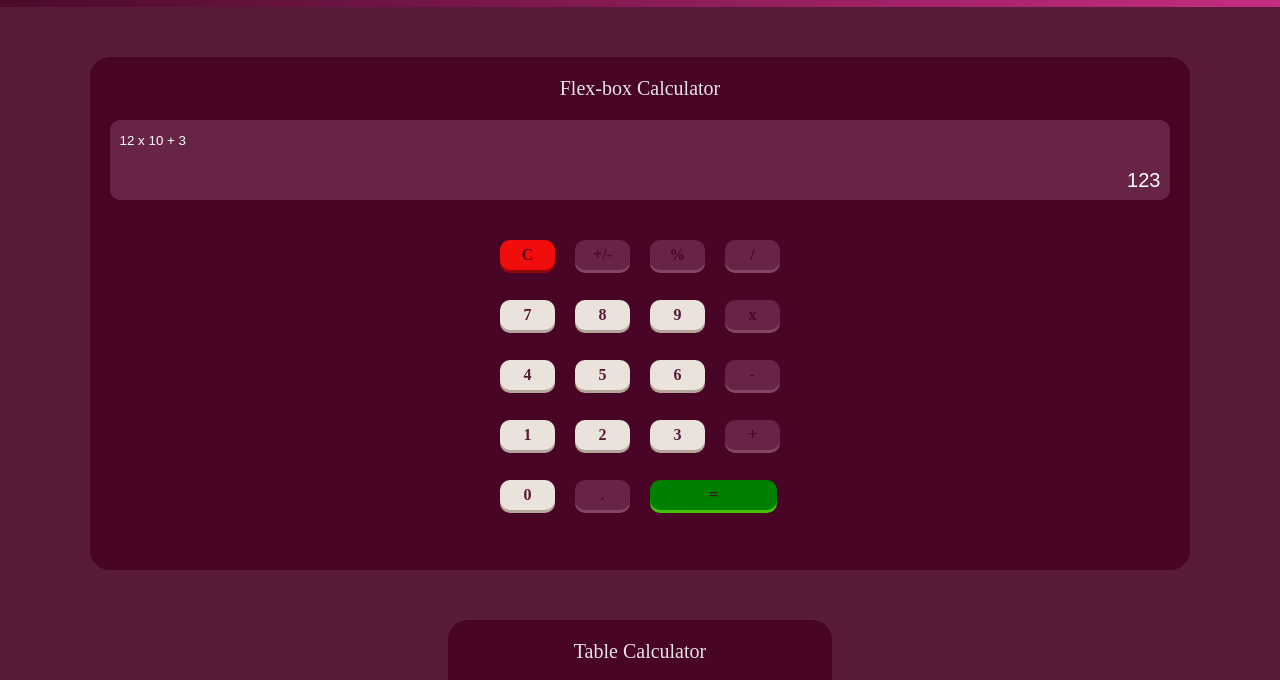
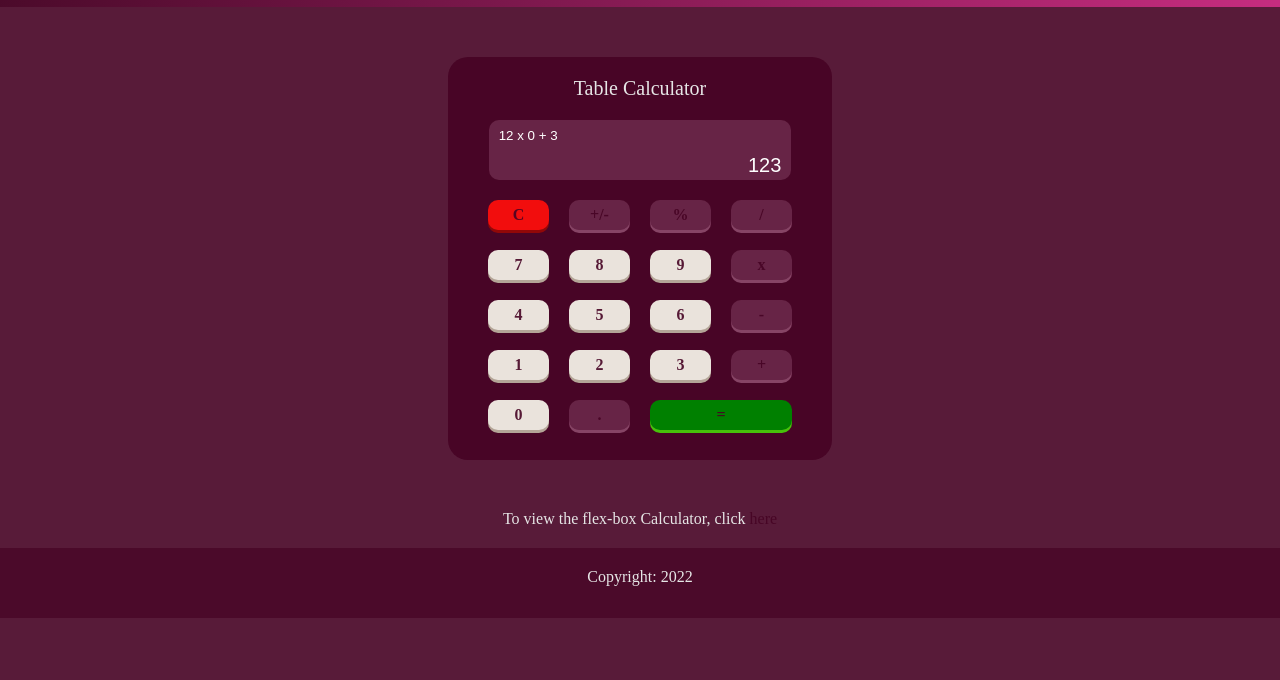
Before and after one commit to abujafar93/Altschool-First-Project, a plain HTML site: page calculator.html in a window 1280 px wide. Shown: the part 43-723 px from the top of the page. Drawn offline with Linux system fonts and the light colour scheme.

Commit message:
separate flexbox calculator from table calculator

```diff
--- a/calculator.css
+++ b/calculator.css
@@ -145,6 +145,20 @@ td {
   box-shadow: 0px 3px 0px 0px hsl(100, 90%, 40%);
 }
 
+.flexbox {
+  display: flex;
+  justify-content: center;
+  margin: 20px 0px;
+}
+
+.flexbox p a{
+  text-decoration: none;
+  color: rgba(70, 3, 36, 0.9);
+}
+
+.flexbox p a:hover{
+  color: rgba(175, 110, 143, 1);
+}
 
 @media screen and (min-width: 600px){
   .calculator {
--- a/calculator.html
+++ b/calculator.html
@@ -20,48 +20,6 @@
       <li><a href="calculator.html">Calculator</a></li>
     </ul>
   </nav>
-
-
-  <!-- FLEX_BOX CALCULATOR -->
-  <div class="calculator  cal1">
-    <div class="calContainer">
-      <h2>Flex-box Calculator</h2>
-      <div class="screen">
-        <input id="display1" placeholder="12 x 10 + 3"><br>
-        <input id="display2" placeholder="123">
-      </div>
-
-      <div class="keys">
-
-        <div class="btn clear">C</div>
-        <div class="btn operant">+/-</div>
-        <div class="btn operant">%</div>
-        <div class="btn operant">/</div>
-
-        <div class="btn num">7</div>
-        <div class="btn num">8</div>
-        <div class="btn num">9</div>
-        <div class="btn operant">x</div>
-
-        <div class="btn num">4</div>
-        <div class="btn num">5</div>
-        <div class="btn num">6</div>
-        <div class="btn operant">-</div>
-
-        <div class="btn num">1</div>
-        <div class="btn num">2</div>
-        <div class="btn num">3</div>
-        <div class="btn operant">+</div>
-
-        <div class="btn num">0</div>
-        <div class="btn dot">.</div>
-        <div class="btn equal">=</div>
-
-      </div>
-    </div>
-  </div>
-  </div>
-
 
   <!-- TABLE CALCULATOR -->
   <div class="calculator">
@@ -110,6 +68,9 @@
     </div>
   </div>
 
+  <div class="flexbox">
+    <p>To view the flex-box Calculator, click  <a href="flexbox.html">here</a></p>
+  </div>
   <footer>
     <p>Copyright: 2022</p>
   </footer>
--- a/style.css
+++ b/style.css
@@ -324,4 +324,6 @@ footer p {
 .certificates dt {
   margin-top: 12px;
 }
+
+
 }
```
Also changed, not shown: flexbox.html (added, +64 -0 lines).
